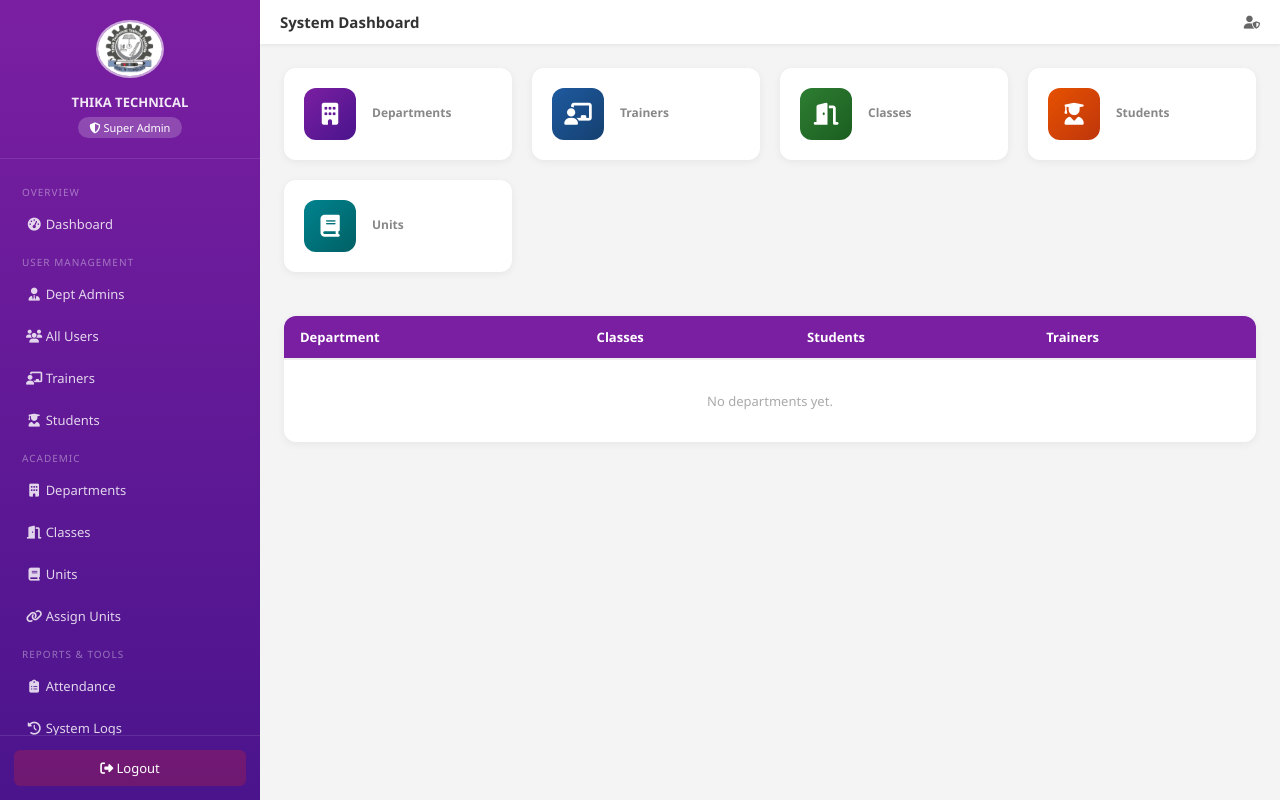
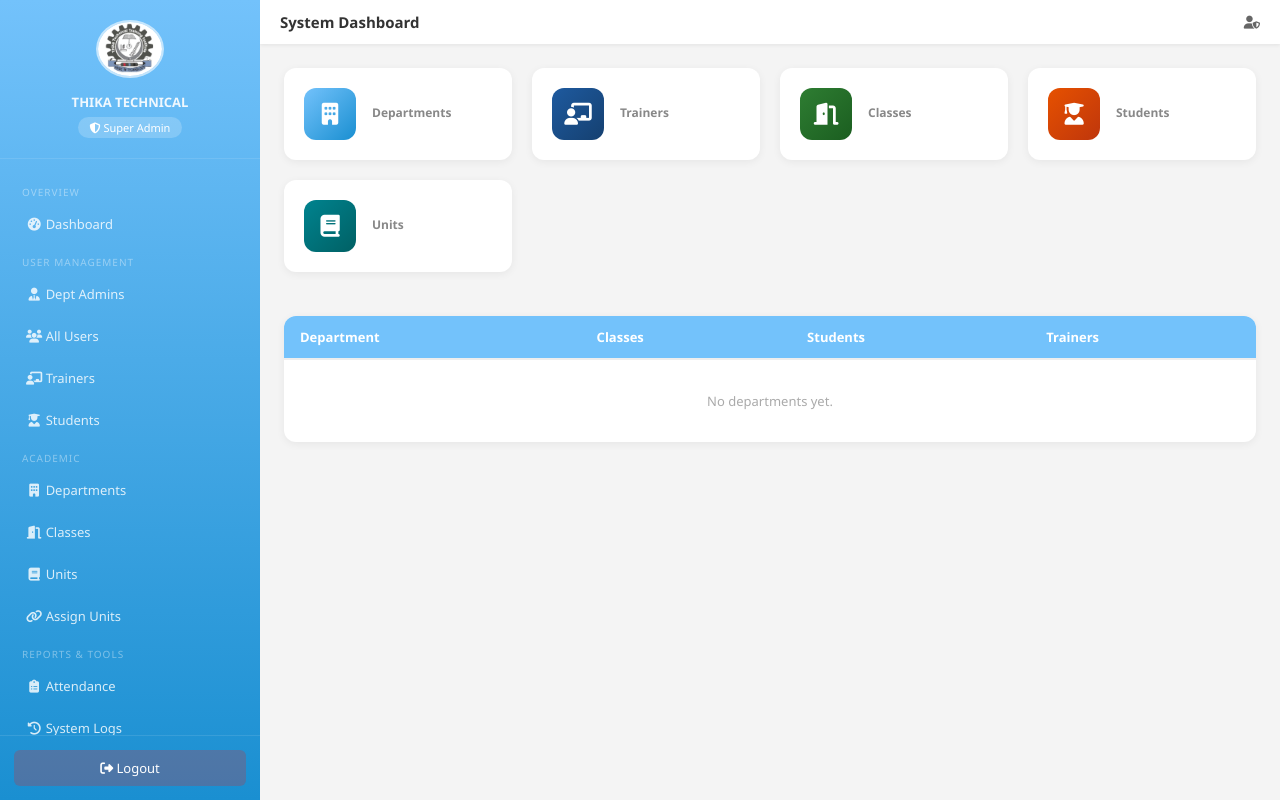
Before and after one commit to alexfreed254/MYRENDERPROJECT, a Flask app: template templates/super_admin/welcome.html in a window 1280 px wide. Run offline with Flask 3, Linux system fonts and the light colour scheme; the template is opened without the code that fills it, so the values that code supplies are empty.

Commit message:
Change super admin dashboard theme to maya blue

```diff
--- a/templates/super_admin/base.html
+++ b/templates/super_admin/base.html
@@ -9,7 +9,7 @@
   <style>
     /* ── Super Admin sidebar colours ── */
     .sidebar {
-      background: linear-gradient(180deg, #7b1fa2 0%, #4a148c 100%);
+      background: linear-gradient(180deg, #73C2FB 0%, #1a8fd1 100%);
       color: #fff;
     }
     .sidebar-header { padding: 20px; text-align: center; border-bottom: 1px solid rgba(255,255,255,.1); }
--- a/templates/super_admin/welcome.html
+++ b/templates/super_admin/welcome.html
@@ -10,7 +10,7 @@
 .stat-info p  { font-size:26px; font-weight:700; color:#333; }
 .dept-table { margin:0 24px 24px; background:#fff; border-radius:12px; box-shadow:0 2px 8px rgba(0,0,0,.06); overflow:hidden; }
 .dept-table table { width:100%; border-collapse:collapse; }
-.dept-table th { background:#7b1fa2; color:#fff; padding:12px 16px; text-align:left; font-size:13px; }
+.dept-table th { background:#73C2FB; color:#fff; padding:12px 16px; text-align:left; font-size:13px; }
 .dept-table td { padding:11px 16px; border-bottom:1px solid #f0f0f0; font-size:13px; }
 .dept-table tr:last-child td { border-bottom:none; }
 {% endblock %}
@@ -18,7 +18,7 @@
 {% block content %}
 <div class="stats-grid">
   <div class="stat-card">
-    <div class="stat-icon" style="background:linear-gradient(135deg,#7b1fa2,#4a148c)"><i class="fas fa-building"></i></div>
+    <div class="stat-icon" style="background:linear-gradient(135deg,#73C2FB,#1a8fd1)"><i class="fas fa-building"></i></div>
     <div class="stat-info"><h3>Departments</h3><p>{{ depts_count }}</p></div>
   </div>
   <div class="stat-card">
```
